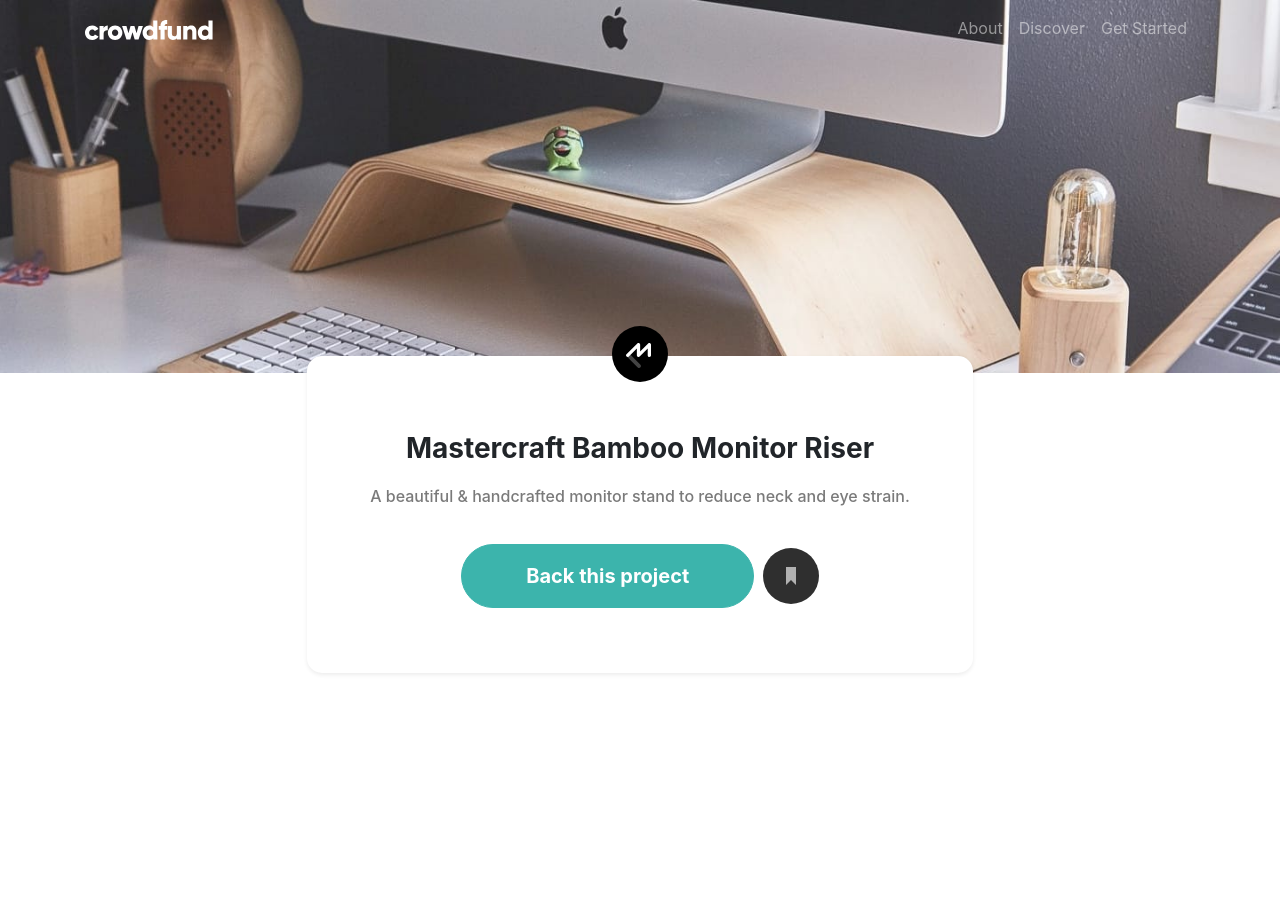
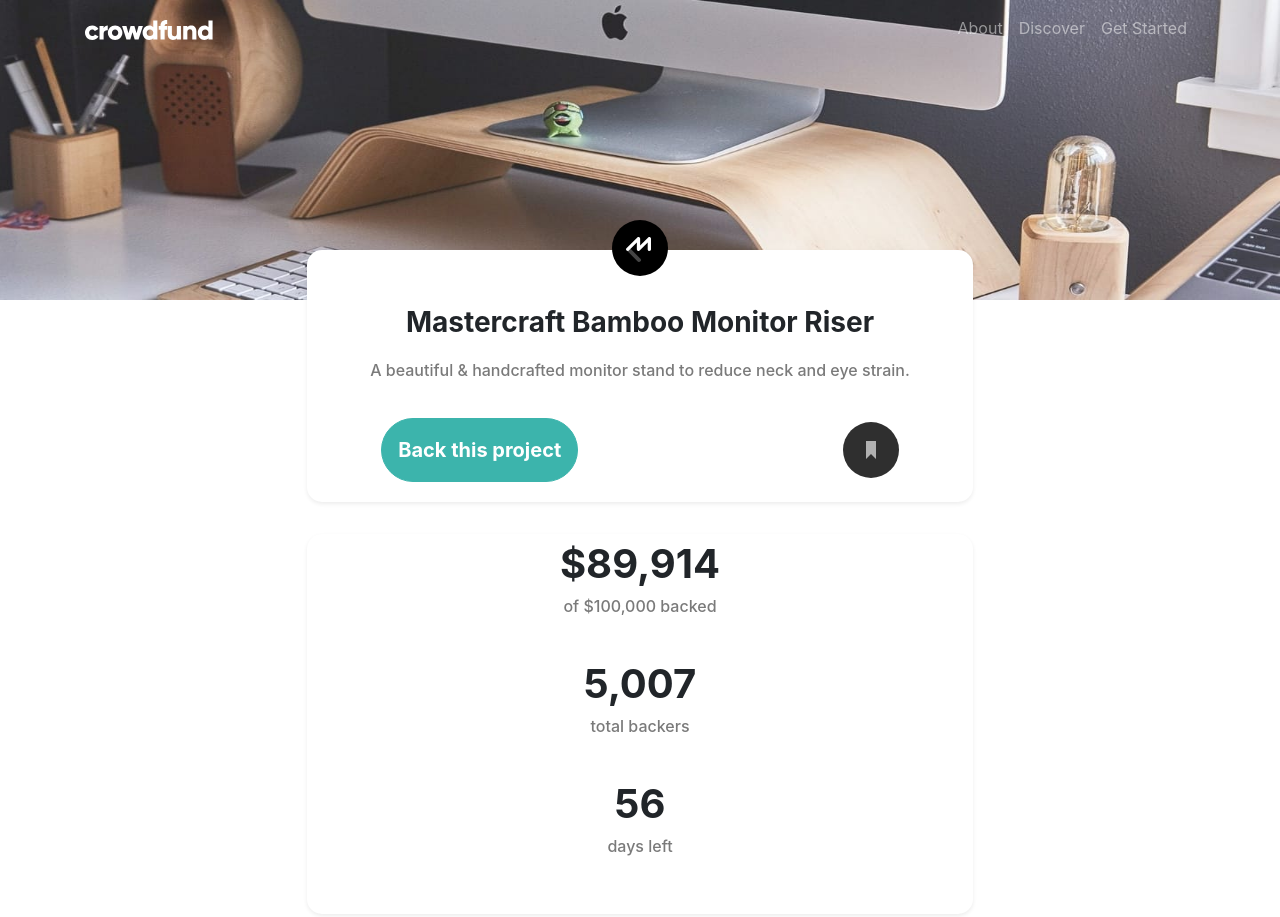
Before and after one commit to gcardenasdev/crowdfunding-product-page-main, a plain HTML site: page index.html in a window 1280 px wide. Before the commit the page ends 800 px from the top, so only its background shows below. Drawn offline with nearby package versions, Linux system fonts and the light colour scheme.

Commit message:
Layout changes

```diff
--- a/index.html
+++ b/index.html
@@ -38,19 +38,32 @@
       </div>
     </div>
     </nav>
-
+  </header>
 
   <section class="container">
-    <div class="container-xs bg-white shadow-sm section-one">
-      <img src="../images/logo-mastercraft.svg" />
+    <div class="container-xs bg-white shadow-sm section-box">
+      <svg class="logo" width="56" height="56" xmlns="http://www.w3.org/2000/svg"><g fill="none" fill-rule="evenodd"><circle fill="#000" cx="28" cy="28" r="28"/><g fill-rule="nonzero"><path d="M15.565 28.565a1.93 1.93 0 012.606-.113l.122.113 10.142 10.142a1.93 1.93 0 01-2.606 2.84l-.122-.112-10.142-10.142a1.93 1.93 0 010-2.728z" fill="#444"/><path d="M36.19 17.48c1.006-.996 2.706-.34 2.805 1.026l.005.126v10.736c0 .9-.737 1.629-1.646 1.629a1.64 1.64 0 01-1.642-1.507l-.005-.122v-6.805l-8.043 7.957c-1.006.996-2.707.34-2.806-1.026l-.004-.126v-6.805L16.81 30.52a1.66 1.66 0 01-2.224.095l-.105-.095a1.616 1.616 0 01-.096-2.2l.096-.103L25.336 17.48c1.006-.996 2.707-.34 2.806 1.026l.004.126v6.804l8.043-7.956z" fill="#FFF"/></g></g></svg>
       <h1>Mastercraft Bamboo Monitor Riser</h1>
       <p>A beautiful & handcrafted monitor stand to reduce neck and eye strain.</p>
 
-      <button class="btn btn-primary btn-lg rounded-pill mr-1">Back this project</button>
+      <button class="btn btn-primary btn-lg rounded-pill">Back this project</button>
       <a href="#"><svg width="56" height="56" xmlns="http://www.w3.org/2000/svg">
         <g fill="none" fill-rule="evenodd"><circle fill="#2F2F2F" cx="28" cy="28" r="28"/>
           <path fill="#B1B1B1" d="M23 19v18l5-5.058L33 37V19z"/></g></svg>
         </a>
+
+    </div>
+    <div class="container-xs bg-white shadow-sm section-box">
+      <div>
+        <span class="pledge-numbers">$89,914</span><p>of $100,000 backed</p>
+      </div>
+      <div>
+        <span class="pledge-numbers">5,007 </span><p>total backers</p>
+      </div>
+      <div>
+        <span class="pledge-numbers">56 </span><p>days left</p>
+      </div>
+
     </div>
 
   </section>
--- a/scss/custom.scss
+++ b/scss/custom.scss
@@ -33,18 +33,18 @@ header {
 
 }
 
-.section-one {
+.section-box {
     position: relative;
-    top: 300px;
-    padding: 20px 40px 65px;
+    top: -50px;
     text-align: center;
     border-radius: 15px;
-    margin: 0 auto;
+    margin: 0 auto 2em auto;
+    padding-bottom: 20px;
     width: 95%;
 
-    img {
+    .logo {
         position: relative;
-        top: -50px;
+        top: -30px;
     }
 
     h1 {
@@ -58,6 +58,13 @@ header {
     }
 
     button {
+        font-weight: 700;
+        white-space: nowrap;
+        margin-right: 3em;
+    }
+
+    .pledge-numbers {
+        font-size: 2.5rem;
         font-weight: 700;
     }
 
@@ -81,7 +88,7 @@ $theme-colors: (
 
 );
 
-$btn-padding-x-lg: 4rem;
+// $btn-padding-x-lg: 4rem;
 $btn-padding-y-lg: 1rem;
 
 
@@ -125,8 +132,12 @@ $btn-padding-y-lg: 1rem;
        background-image: url("../images/image-hero-desktop.jpg");
    }
 
-   .section-one {
+   .section-box {
        width: 60%;
+
+      button {
+          margin-right: 13em;
+      }
    }
 
 }
```
Also changed, not shown: scss/custom.css, 1 other file.
